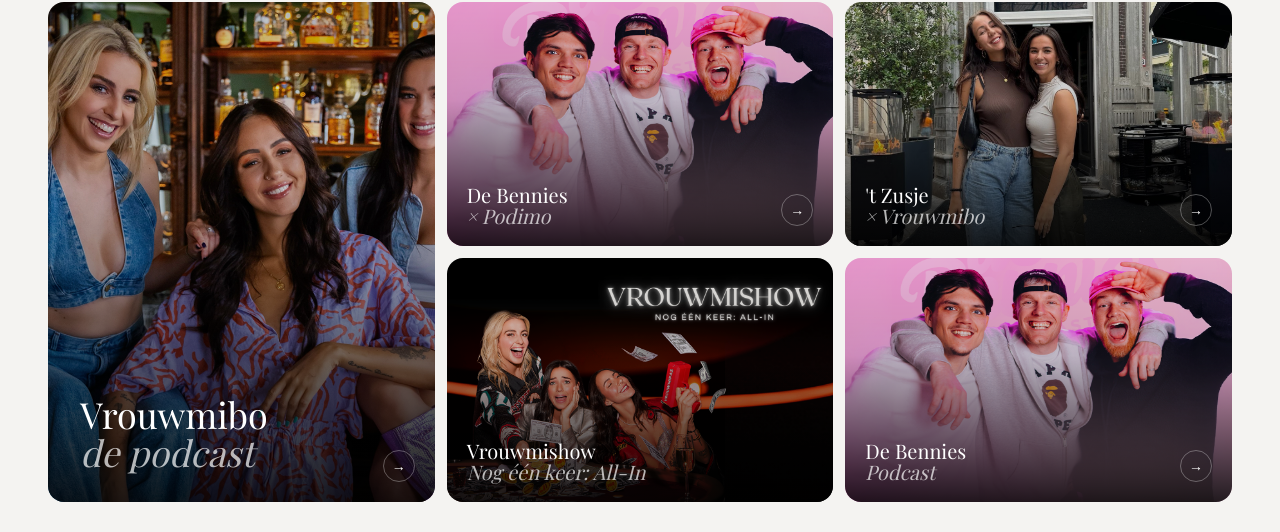
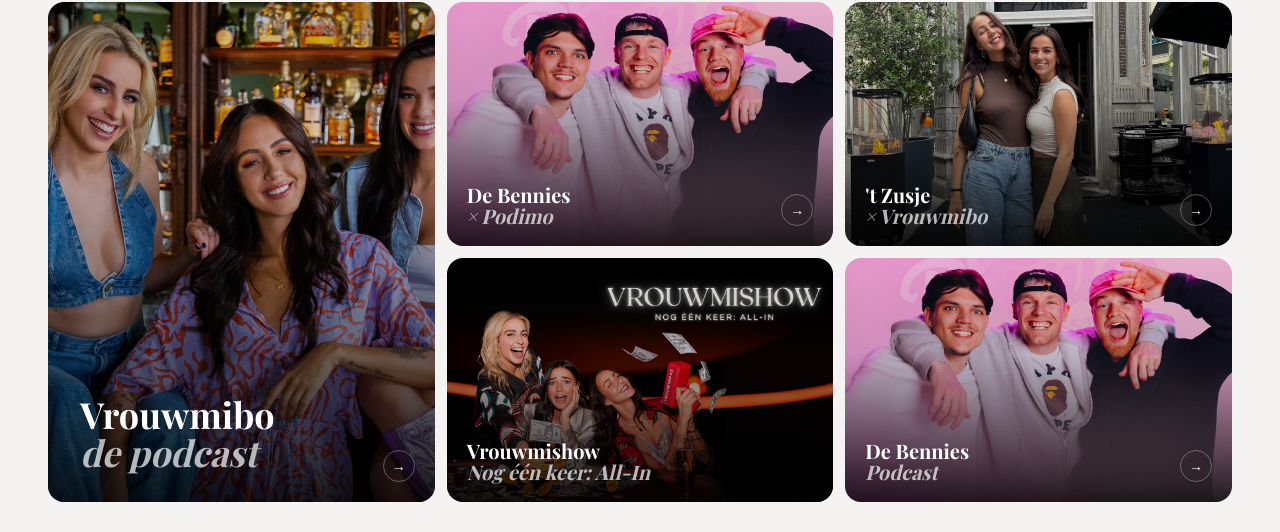
Before and after one commit to xmandysmit-tech/concess-website, a Next.js app: page / in a window 1280 px wide. Shown: the part 958-1490 px from the top of the page. Built offline with nearby package versions, Linux system fonts and the light colour scheme; a web font is replaced by a local one.

Commit message:
Homepage tiles: tekstgewicht hersteld

```diff
--- a/app/components/SelectedWork.tsx
+++ b/app/components/SelectedWork.tsx
@@ -34,8 +34,8 @@
       <div className="absolute inset-0" style={{ background: "linear-gradient(to top, rgba(0,0,0,0.85) 0%, rgba(0,0,0,0.1) 60%, transparent 100%)" }} />
       <div className={`relative z-10 flex flex-col justify-end h-full ${large ? "min-h-[480px] p-8" : "min-h-[230px] p-5"}`}>
         <div style={{ fontFamily: "'DM Serif Display', Georgia, serif" }}>
-          <p className={`text-white m-0 ${large ? "text-3xl md:text-4xl" : "text-xl"}`} style={{ lineHeight: 1 }}>{work.brand}</p>
-          <p className={`text-white opacity-70 italic m-0 ${large ? "text-3xl md:text-4xl" : "text-xl"}`} style={{ lineHeight: 1, marginTop: "0.05em" }}>{work.creator}</p>
+          <p className={`text-white m-0 font-bold ${large ? "text-3xl md:text-4xl" : "text-xl"}`} style={{ lineHeight: 1 }}>{work.brand}</p>
+          <p className={`text-white opacity-70 italic m-0 font-bold ${large ? "text-3xl md:text-4xl" : "text-xl"}`} style={{ lineHeight: 1, marginTop: "0.05em" }}>{work.creator}</p>
         </div>
         {href && (
           <div className={`absolute right-5 bottom-5 w-8 h-8 rounded-full border border-white/30 flex items-center justify-center transition-all duration-300 ${hovered ? "bg-white/20 border-white/60" : ""}`}>
```
